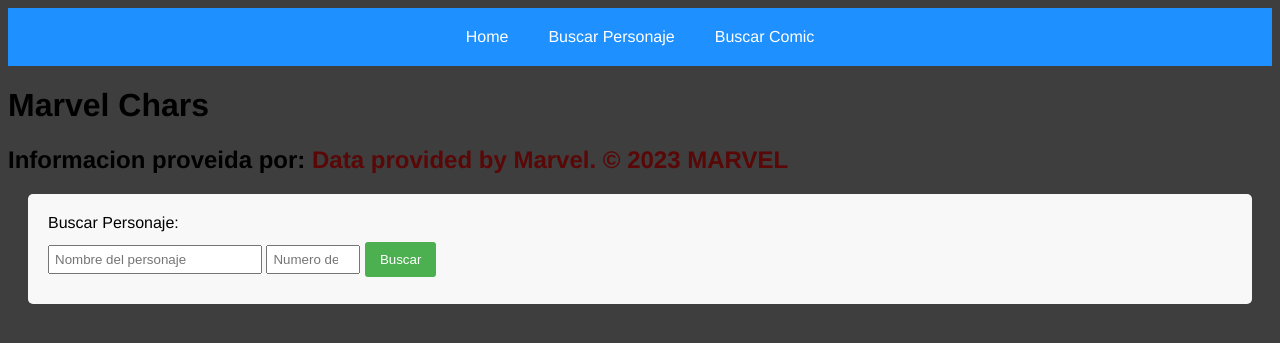
After one commit to marcoenred/marvel_flask, a Flask app: template templates/buscar_personaje.html in a window 1280 px wide. The commit adds this page. Shown: the top 343 px of the page. Run offline with Flask 3, Linux system fonts and the light colour scheme; the template is opened without the code that fills it, so the values that code supplies are empty.

Commit message:
Habilitada la seccion buscar personaje

```diff
--- a/api_requests.py
+++ b/api_requests.py
@@ -51,3 +51,17 @@
                     return data
     except Exception as e:
         return f"Error{e}"
+
+
+async def buscar(starts, numero_personaje=3):
+    url = f"{URL_CONST}characters?nameStartsWith={starts}&limit={numero_personaje}&ts={ts}&apikey={public_key}&hash={hash_result}"
+    try:
+        async with aiohttp.ClientSession() as session:
+            async with session.get(url) as response:
+                if response.status == 200:
+                    data = await response.json()
+                    data = data['data']['results']
+                    print(data)
+                    return data
+    except Exception as e:
+        return  f"Error{e}"
--- a/main.py
+++ b/main.py
@@ -1,9 +1,9 @@
-from flask import Flask, render_template
-from api_requests import get_data, obtener_personajes
-import pprint
-
+from flask import Flask, render_template, request
+from api_requests import get_data, obtener_personajes, buscar
 
 app = Flask(__name__)
+
+app.template_folder = "templates"
 
 
 @app.route("/")
@@ -21,8 +21,22 @@
         print(f"Error: {e}")
         return render_template("error.html", error_message=str(e))
 
-@app.route("/buscar")
-def buscar(starts, numero_personajes):
+# debido a que el backend usa una funcion
+# async entonces la peticion que se hace
+# aqui en el main tambien debe funcionar
+# con un asyn await
+@app.route("/buscar_personaje")
+async def buscar_personaje(): # Cambiar la funcion a async def
+    nombre_personaje = request.args.get("buscar_personaje")
+    numero_pesonajes = request.args.get("numero_personajes")
+    resultado = await buscar(nombre_personaje, numero_pesonajes) # Invocar con await
+    print(resultado)
+    return render_template("buscar_personaje.html", resultado=resultado)
+
+
+@app.route("/buscar_comic")
+def buscar_comic():
+    return render_template("buscar_comic.html")
 
 
 if __name__ == "__main__":
--- a/static/css/styles.css
+++ b/static/css/styles.css
@@ -1,23 +1,31 @@
-:root {
-/* CSS HEX */
---platinum: #dce0d9ff;
---dark-purple: #31081fff;
---rosewood: #6b0f1aff;
---davys-gray: #595959ff;
---battleship-gray: #303632;
+body {
+  background-color: #3e3e3e;
+  font-family: Helvetica;
+}
 
-/* CSS HSL */
---platinum: hsla(94, 10%, 86%, 1);
---dark-purple: hsla(326, 72%, 11%, 1);
---rosewood: hsla(353, 75%, 24%, 1);
---davys-gray: hsla(0, 0%, 35%, 1);
+.navbar {
+padding: 0;
+    background-color: dodgerblue;
+    color: white;
+    width: 100%;
 
+    display: flex;
+    justify-content: center;
+}
 
-body {
-  background-color: var(--davys-gray);
-  font-family: Helvetica;
-  color: var(--platinum)
+.navbar a {
+padding: 20px;
+text-decoration: none;
+color: white;
+transition: ease 0.2s;
 }
+
+.navbar a:hover {
+background-color: white;
+color: dodgerblue;
+
+}
+
 
 .main {
   display: grid;
@@ -27,7 +35,8 @@
 
 .card {
   padding: 5px;
-  background-color: var(--battleship-gray);
+  background-color: #455e6d;
+  border-radius: 20px;
 }
 
 .name {
@@ -48,7 +57,7 @@
 
 .marvel {
   text-decoration: none;
-  color: var(--rosewood);
+  color: #5a0707;
 }
 
 @media only screen and (max-width: 800px){
@@ -56,3 +65,43 @@
     grid-template-columns: repeat(2, 1fr);
   }
 }
+@media only screen and (max-width: 500px){
+  .main {
+    grid-template-columns: repeat(1, 1fr);
+  }
+}
+
+form {
+    margin: 20px;
+    padding: 20px;
+    border: 1px sold #ccc;
+    border-radius: 5px;
+    background-color: #f8f8f8;
+}
+
+label {
+    display: block;
+    margin-bottom: 10px;
+}
+
+input[type="text"], input[type="number"] {
+    width: 200px;
+    padding: 5px;
+    margin-bottom: 10px;
+}
+
+input[type='number']{
+    width: 80px;
+}
+
+input[type='submit']{
+    background-color: #4caF50;
+    color: white;
+    padding: 10px 15px;
+    border: none;
+    border-radius: 3px;
+    cursor: pointer;
+}
+input[type="submit"]:hover {
+        background-color: #45a049;
+    }
--- /dev/null
+++ b/templates/base.html
@@ -0,0 +1,23 @@
+<!DOCTYPE html>
+<html lang="en">
+<head>
+    <meta charset="UTF-8">
+    <title>Title</title>
+</head>
+<body>
+
+<nav class="navbar">
+    <a href="/" class="navbar-brand">Home</a>
+    <a href="/buscar_personaje" class="navbar-brand">Buscar Personaje</a>
+    <a href="/buscar_comic" class="navbar-brand">Buscar Comic</a>
+</nav>
+
+<h1>Marvel Chars</h1>
+<h2>Informacion proveida por:
+    <a class="marvel" href="http://marvel.com">
+        Data provided by Marvel. © 2023 MARVEL
+    </a>
+</h2>
+{% block content %}{%  endblock %}
+</body>
+</html>
--- /dev/null
+++ b/templates/buscar_personaje.html
@@ -0,0 +1,36 @@
+<!DOCTYPE html>
+<html lang="en">
+<head>
+    <meta charset="UTF-8">
+    <link rel="stylesheet" href="{{url_for('static', filename='css/styles.css')}}">
+    <title>Buscar Por Personaje</title>
+</head>
+<body>
+
+{% extends "base.html" %}
+
+<h1>Hola Personaje</h1>
+
+{% block content %}
+<form method="get">
+    <label for="buscar_personaje">Buscar Personaje: </label>
+    <input type="text" name="buscar_personaje" id="buscar_personaje" placeholder="Nombre del personaje">
+    <input type="number" name="numero_personajes" id="numero_personajes" placeholder="Numero de personajes">
+    <input type="submit" value="Buscar">
+</form>
+
+<div class="main">
+    {% if resultado %}
+    {% for item in resultado %}
+    <div class="card">
+        <h3>{{item.name}}</h3>
+        <img src="{{item.thumbnail['path']}}.{{item.thumbnail['extension']}}" alt="Imagen de {{item.name}}" class="thumbnail">
+    </div>
+    {% endfor %}
+    {% endif %}
+</div>
+{% endblock %}
+
+
+</body>
+</html>
```
Also changed, not shown: static/scripts.js (added, +7 -0 lines), templates/buscar_comic.html (added, +14 -0 lines), templates/home.html (+3 -6 lines).
